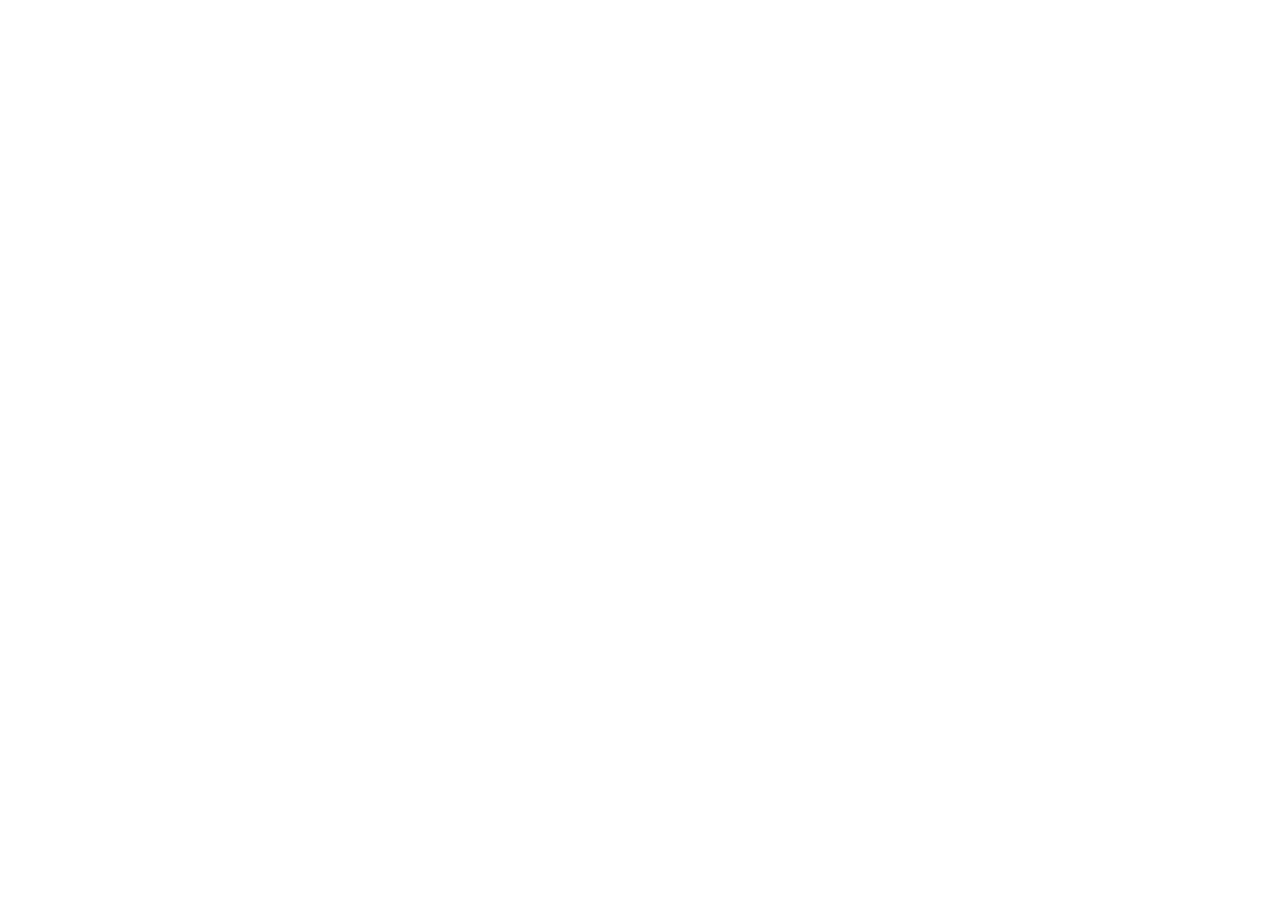
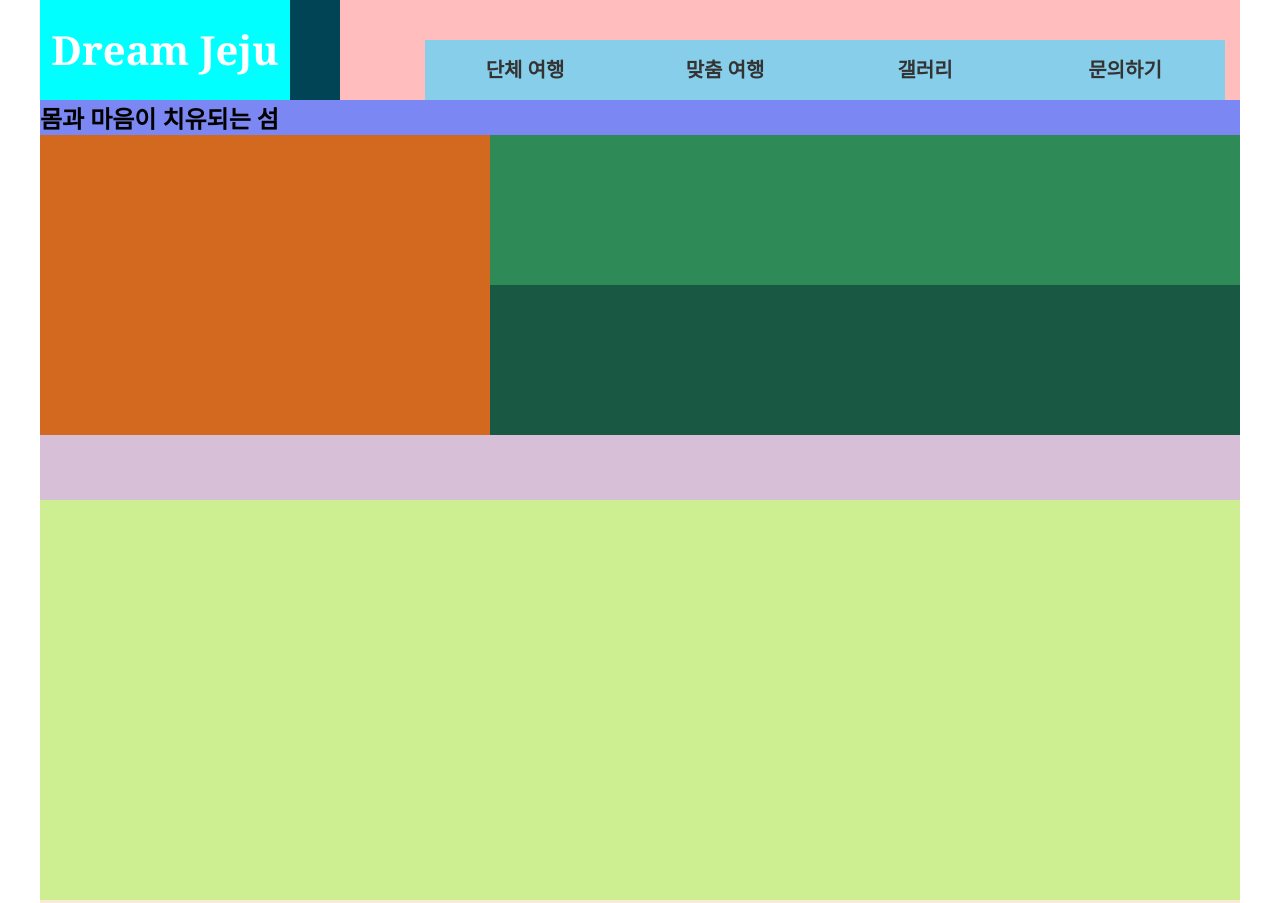
Before and after one commit to jisu9999/layout_ex1, a plain HTML site: page index.html in a window 1280 px wide. Shown: the top 903 px of the page. Before the commit the page ends 800 px from the top, so only its background shows below. Drawn offline with Linux system fonts and the light colour scheme.

Commit message:
레이아웃 영역 상단 완료

```diff
--- a/css/style.css
+++ b/css/style.css
@@ -1 +1,139 @@
 @charset "utf-8";
+* {
+  padding: 0;
+  margin: 0;
+  box-sizing: border-box;
+}
+ul,
+li {
+  list-style: none;
+}
+a {
+  color: #333;
+  text-decoration: none;
+}
+/* 전체 레이아웃 */
+.container {
+  width: 1200px;
+  height: 1000px;
+  background-color: antiquewhite;
+  margin: auto;
+}
+/* 상단 */
+.header {
+  width: 100%;
+  height: 100px;
+  background-color: #045;
+}
+/* 로고 */
+.logo {
+  width: 250px;
+  background-color: aqua;
+  float: left;
+}
+.logo h1 {
+  font-size: 40px;
+  color: #fff;
+  font-family: Georgia, "Times New Roman", Times, serif;
+  line-height: 100px;
+  text-align: center;
+}
+/* 메뉴 */
+nav {
+  position: relative;
+  width: 900px;
+  background-color: rgb(255, 189, 189);
+  float: right;
+  height: 100%;
+}
+#topMenu {
+  position: absolute;
+  top: 0px;
+  right: 15px;
+  width: calc(100% - 100px);
+  height: 60px;
+  margin-top: 40px;
+  background-color: tomato;
+}
+#topMenu li a {
+  width: calc(100% / 4);
+  /* float: left는 display: inline block */
+  float: left;
+  /* height: 60px; */
+  line-height: 60px;
+  text-align: center;
+  font-size: 20px;
+  font-weight: bold;
+  background-color: skyblue;
+}
+/* #topMenu li:hover{
+    background-color: rgb(33, 90, 112);
+} */
+#topMenu li:hover a {
+  color: pink;
+  background-color: rgb(33, 90, 112);
+}
+/* 메인 */
+.contents {
+  width: 100%;
+  height: 800px;
+  background-color: cornflowerblue;
+}
+/* healing */
+.healing {
+  width: 100%;
+  height: calc(100% / 2);
+  background-color: thistle;
+}
+.healing h2 {
+  background-color: rgb(123, 135, 242);
+}
+.description {
+  width: 100%;
+  height: 300px;
+  background-color: rgb(252, 4, 4);
+}
+.des-img {
+  float: left;
+  width: 450px;
+  height: 100%;
+  background-color: chocolate;
+}
+.des-detail {
+  float: left;
+  width: calc(100% - 450px);
+  height: 100%;
+  background-color: rgb(43, 39, 147);
+}
+.detail-top {
+  height: calc(100% / 2);
+  background-color: seagreen;
+}
+.detail-bottom {
+  height: calc(100% / 2);
+  background-color: rgb(25, 89, 68);
+}
+/* activity */
+.activity {
+  width: 100%;
+  height: calc(100% / 2);
+  background-color: rgb(205, 239, 146);
+}
+/* .top {
+  width: 100%;
+  height: 500px;
+  background-color: #deffb6;
+}
+.bottom {
+  height: 500px;
+  background-color: darkgrey;
+}
+img {
+  width: 450px;
+  float: left;
+}
+p {
+  font-size: 20px;
+  font-weight: bold;
+} */
+/* 하단 */
--- a/index.html
+++ b/index.html
@@ -1,11 +1,66 @@
 <!DOCTYPE html>
 <html lang="ko">
-<head>
-    <meta charset="UTF-8">
-    <meta name="viewport" content="width=device-width, initial-scale=1.0">
-    <title>Document</title>
-</head>
-<body>
-    <!-- 레이아웃 연습 -->
-</body>
+  <head>
+    <meta charset="UTF-8" />
+    <meta name="viewport" content="width=device-width, initial-scale=1.0" />
+    <title>드림 제주</title>
+    <link rel="stylesheet" href="css/style.css" />
+  </head>
+  <body>
+    <!-- 전체 레이아웃 -->
+    <div class="container">
+      <!-- 상단 -->
+      <header class="header">
+        <!-- 로고 -->
+        <div class="logo">
+          <a href="#">
+            <h1>Dream Jeju</h1>
+          </a>
+        </div>
+        <!-- 메뉴 -->
+        <nav>
+          <ul id="topMenu">
+            <li><a href="#">단체 여행</a></li>
+            <li><a href="#">맞춤 여행</a></li>
+            <li><a href="#">갤러리</a></li>
+            <li><a href="#">문의하기</a></li>
+          </ul>
+        </nav>
+      </header>
+      <!-- 메인 -->
+      <main class="contents">
+        <!-- 힐링 -->
+        <section class="healing">
+          <!-- title -->
+          <h2>몸과 마음이 치유되는 섬</h2>
+          <!-- 설명 -->
+          <div class="description">
+            <!-- 설명이미지 -->
+            <div class="des-img">
+              <img src="" alt="" />
+            </div>
+            <!-- 자세한 설명 -->
+            <div class="des-detail">
+              <!-- detail-top -->
+              <div class="detail-top"></div>
+              <!-- detail-bottom -->
+              <div class="detail-bottom"></div>
+            </div>
+          </div>
+        </section>
+        <!-- 액티비티 -->
+        <section class="activity"></section>
+        <!-- <div class="top">
+          <h1>몸과 마음이 치유되는 섬</h1>
+          <img src="bg.jpg" alt="" />
+          <p>쉼(Healing)의 공간으로 안내합니다.</p>
+          <p></p>
+        </div>
+        <div class="bottom"></div>
+        <h1>다양한 액티비티가 기다리는 섬</h1> -->
+      </main>
+      <!-- 하단 -->
+      <footer class="footer"></footer>
+    </div>
+  </body>
 </html>
```
